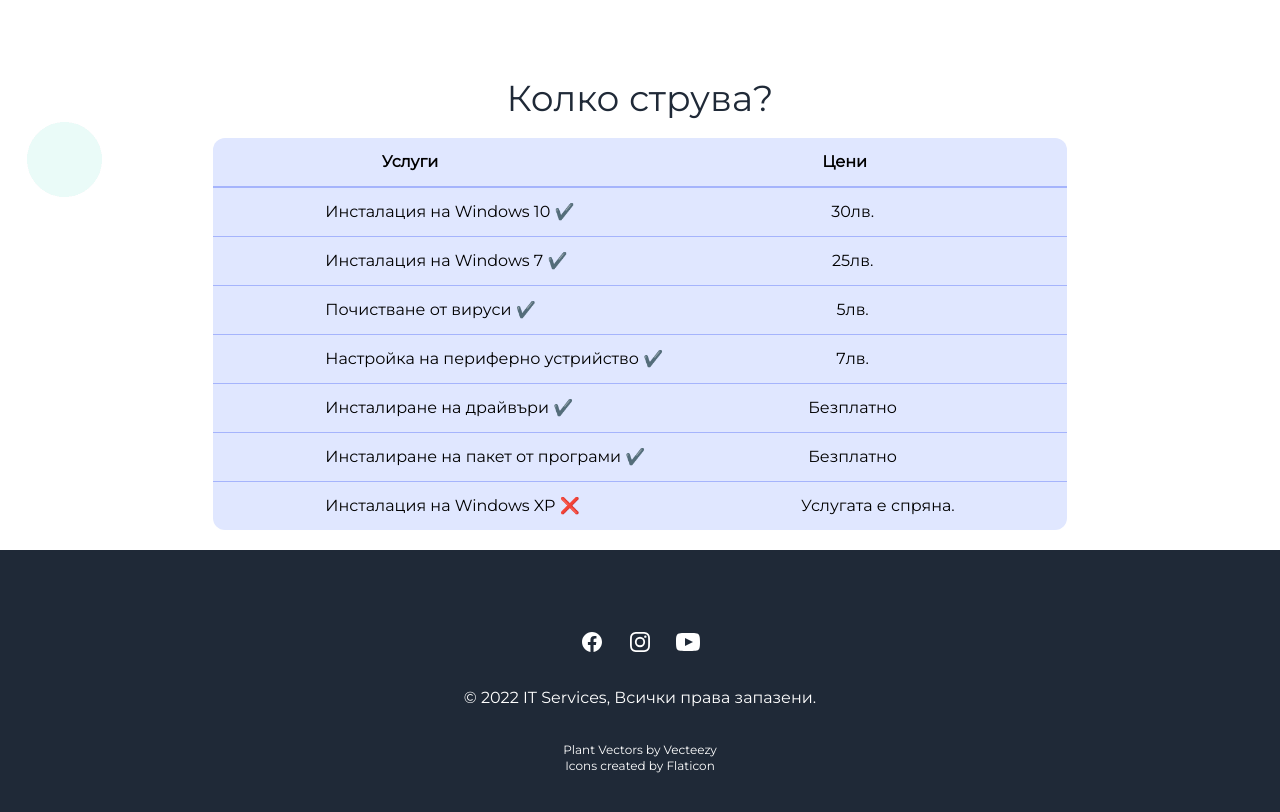
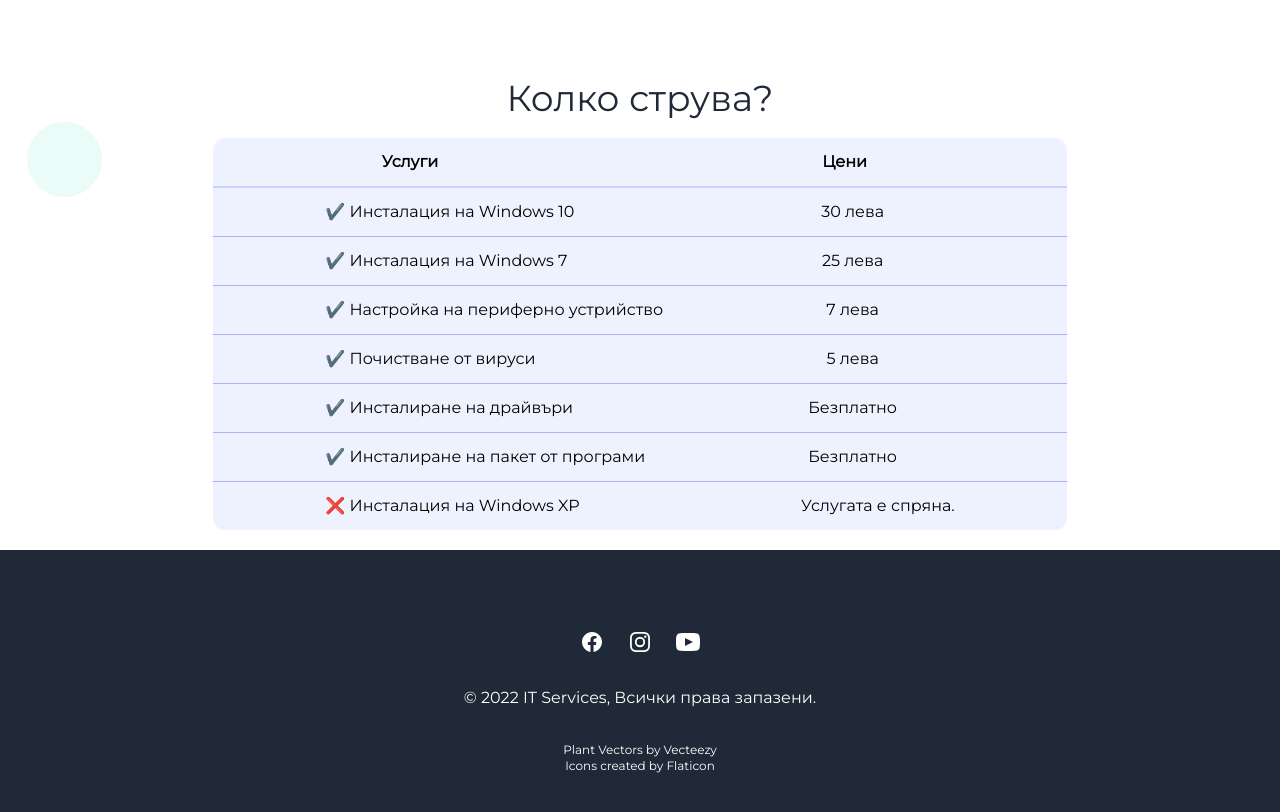
Before and after one commit to Nikolaevmar/itserviceskn, a React (Create React App) app: page / in a window 1280 px wide. Shown: the part 1560-2372 px from the top of the page. Built offline with nearby package versions, Linux system fonts and the light colour scheme.

Commit message:
add finishing touches to pricing component

```diff
--- a/src/components/Pricing.js
+++ b/src/components/Pricing.js
@@ -6,43 +6,42 @@
       <h1 className="flex justify-center text-2xl lg:text-4xl text-center text-gray-800">
         Колко струва?
       </h1>
-      <table class="border-indigo-300 rounded-xl bg-indigo-100 m-5 w-4/6 mx-auto text-center">
-        <tr class="border-b-2 border-indigo-300">
+      <table class="rounded-xl bg-indigo-50 m-5 w-4/6 mx-auto text-center">
+        <tr class="border-b-2 border-indigo-200">
           <th class="pr-36 py-3">Услуги </th>
           <th class="pr-32 py-3">Цени</th>
         </tr>
         <tr class="border-b border-indigo-300">
-          <td class="pl-28 py-3 text-left">Инсталация на Windows 10 ✔️</td>
-          <td class="pr-28 py-3">30лв.</td>
+          <td class="pl-28 py-3 text-left"> ✔️ Инсталация на Windows 10</td>
+          <td class="pr-28 py-3">30 лева</td>
         </tr>
         <tr class="border-b border-indigo-300">
-          <td class="pl-28 py-3 text-left">Инсталация на Windows 7 ✔️</td>
-          <td class="pr-28 py-3">25лв.</td>
-        </tr>
-        <tr class="border-b border-indigo-300">
-          <td class="pl-28 py-3 text-left">Почистване от вируси ✔️</td>
-          <td class="pr-28 py-3">5лв.</td>
+          <td class="pl-28 py-3 text-left"> ✔️ Инсталация на Windows 7</td>
+          <td class="pr-28 py-3">25 лева</td>
         </tr>
         <tr class="border-b border-indigo-300">
           <td class="pl-28 py-3 text-left">
-            {" "}
-            Настройка на периферно устрийство ✔️
+            ✔️ Настройка на периферно устрийство
           </td>
-          <td class="pr-28 py-3">7лв.</td>
+          <td class="pr-28 py-3">7 лева</td>
         </tr>
         <tr class="border-b border-indigo-300">
-          <td class="pl-28 py-3 text-left">Инсталиране на драйвъри ✔️</td>
+          <td class="pl-28 py-3 text-left"> ✔️ Почистване от вируси</td>
+          <td class="pr-28 py-3">5 лева</td>
+        </tr>
+        <tr class="border-b border-indigo-300">
+          <td class="pl-28 py-3 text-left"> ✔️ Инсталиране на драйвъри</td>
           <td class="pr-28 py-3">Безплатно</td>
         </tr>
         <tr className="border-b border-indigo-300">
           <td class="pl-28 py-3 text-left">
             {" "}
-            Инсталиране на пакет от програми ✔️
+            ✔️ Инсталиране на пакет от програми
           </td>
           <td class="pr-28 py-3">Безплатно</td>
         </tr>
         <tr>
-          <td class="pl-28 py-3 text-left">Инсталация на Windows XP ❌</td>
+          <td class="pl-28 py-3 text-left">❌ Инсталация на Windows XP</td>
           <td class="pr-28 py-3 text-right">Услугата е спряна.</td>
         </tr>
       </table>
```
